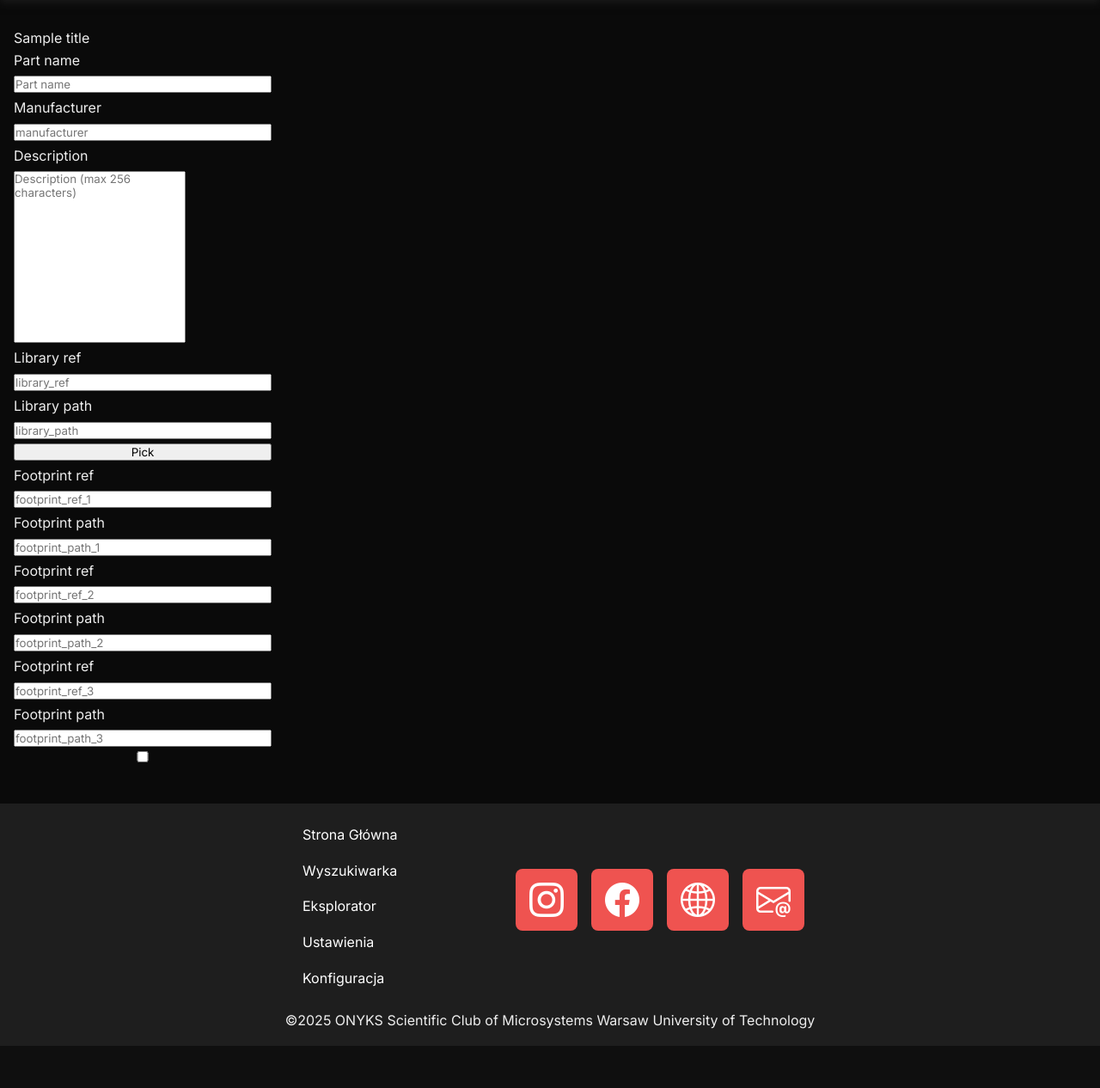
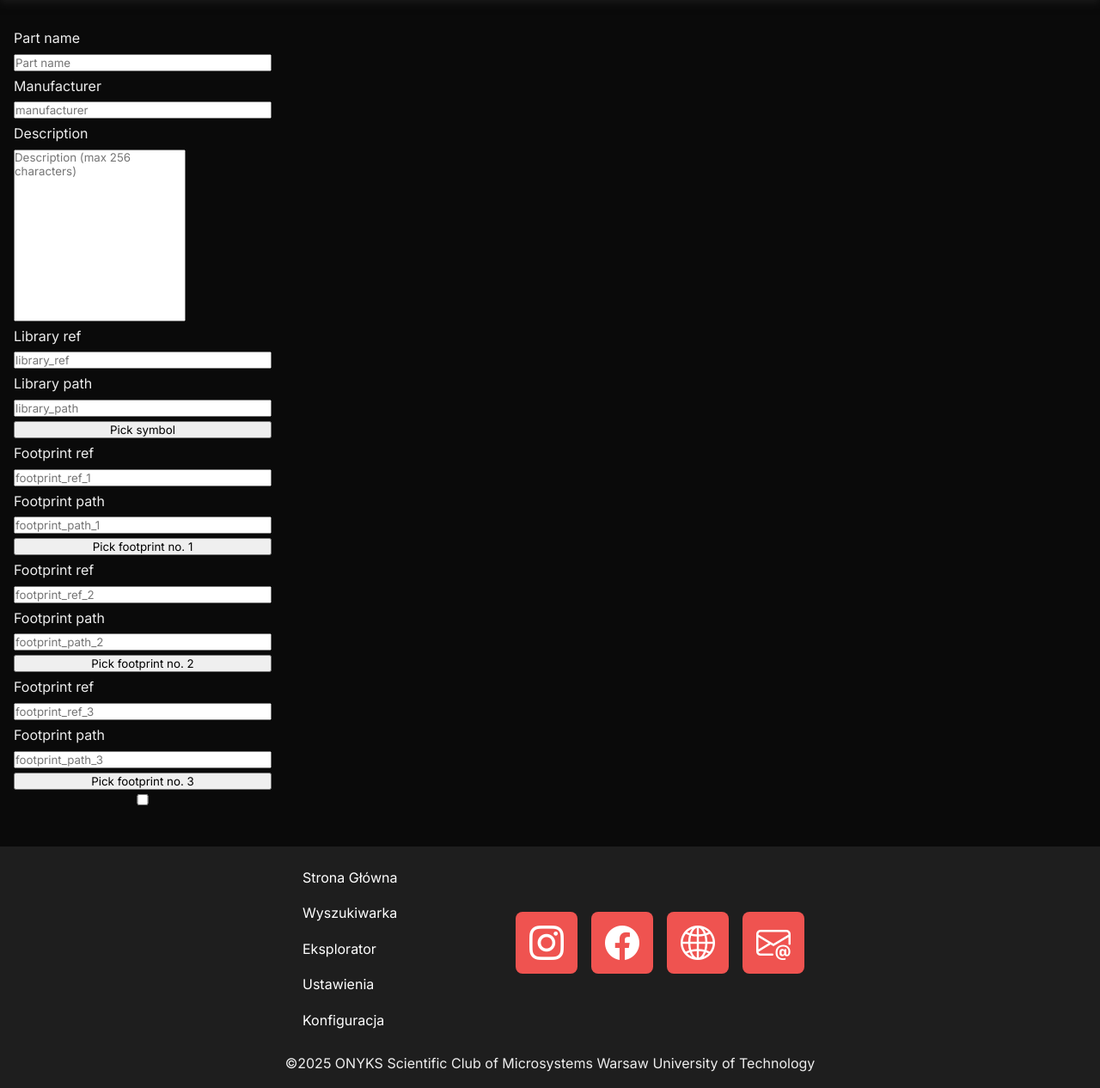
Before and after one commit to knonyks/onyks-pcb-elements-database-manager, a Python web app: template server/app/templates/element_form.html in a window 1280 px wide. Shown: the part 80-1346 px from the top of the page at 86% size. Before the commit the page ends 1297 px from the top, so only its background shows below. Run offline with Jinja, Linux system fonts and the light colour scheme; the template is opened without the code that fills it: most values are stand-ins (such as "Sample title", 1, 10 or a date in 2020); form fields are guessed from the names that the template uses; some libraries are stand-ins or nearby versions.

Commit message:
Explorer fixes and others

```diff
--- a/server/app/static/JS/element_form.js
+++ b/server/app/static/JS/element_form.js
@@ -1,29 +1,157 @@
-let element_form = document.getElementById('myForm');
-let confirmationDialog = new Dialog('confirmationDialog')
-confirmationDialog.yes = (e) =>
+//DIALOGS AND FORM
+let elementForm = document.querySelector('#element-form')
+let confirmationDialog = new Dialog('confirmation-dialog')
+let errorDialog = new Dialog('error-dialog')
+let symbolDialog = new Dialog('symbol-dialog')
+let footprintDialog = new Dialog('footprint-dialog')
+
+//EXPLORERS
+let symbolsExplorer = new Explorer('symbol-explorer', 'svn/symbols', (x) => {return x}, 1)
+let footprintExplorer = new Explorer('footprint-explorer', 'svn/footprints', (x) => {return x}, 1)
+
+errorDialog.ok = () =>
 {
-    confirmationDialog.hide()
-    element_form.submit()
+    errorDialog.hide()
 }
 
-confirmationDialog.no = (e) =>
+//SYMBOL PICKER
+document.querySelector('#symbol-picker-btn').addEventListener('click', (e) =>
 {
-    confirmationDialog.hide()
-}
+    symbolDialog.ok = () =>
+    {
+        if(symbolsExplorer.getMarkedFiles().length != 0)
+        {
+            let library_ref = symbolsExplorer.getMarkedFiles()[0]
+            let library_path = symbolsExplorer.getCurrentPath()
+            document.querySelector('#library-ref').value = library_ref
+            document.querySelector('#library-path').value = library_path
+            console.log(library_path, library_ref)
+            symbolDialog.hide()
+        }
+        else
+        {
+            errorDialog.show()
+        }
+    }
+    symbolsExplorer.init()
+    symbolsExplorer.updateExplorerUI()
+    symbolDialog.show()
+})
 
-element_form.addEventListener('submit', (e) =>
+//FOOTPRINT PICKER NO 1
+document.querySelector('#footprint-picker-1-btn').addEventListener('click', (e) =>
 {
-    e.preventDefault();
-    confirmationDialog.show()
-});
+    footprintDialog.ok = () =>
+    {
+        if(footprintExplorer.getMarkedFiles().length != 0)
+        {
+            let library_ref = footprintExplorer.getMarkedFiles()[0]
+            let library_path = footprintExplorer.getCurrentPath()
+            document.querySelector('#footprint-ref-1').value = library_ref
+            document.querySelector('#footprint-path-1').value = library_path
+            footprintDialog.hide()
+        }
+        else
+        {
+            errorDialog.show()
+        }
+    }
+    footprintExplorer.init()
+    footprintExplorer.updateExplorerUI()
+    footprintDialog.show()
+})
 
-////////////////////////////////
-let explorerDialog = new Dialog('explorerDialog')
-explorerDialog.ok = (e) =>
+//FOOTPRINT PICKER NO 2
+document.querySelector('#footprint-picker-2-btn').addEventListener('click', (e) =>
 {
-    explorerDialog.hide()
-}
+    footprintDialog.ok = () =>
+    {
+        if(footprintExplorer.getMarkedFiles().length != 0)
+        {
+            let library_ref = footprintExplorer.getMarkedFiles()[0]
+            let library_path = footprintExplorer.getCurrentPath()
+            document.querySelector('#footprint-ref-2').value = library_ref
+            document.querySelector('#footprint-path-2').value = library_path
+            footprintDialog.hide()
+        }
+        else
+        {
+            errorDialog.show()
+        }
+    }
+    footprintExplorer.init()
+    footprintExplorer.updateExplorerUI()
+    footprintDialog.show()
+})
 
-let explorer = new Explorer('explorer', 'svn/symbols', (x) => {return x})
-explorer.init()
-explorer.updateExplorerUI()
+//FOOTPRINT PICKER NO 3
+document.querySelector('#footprint-picker-3-btn').addEventListener('click', (e) =>
+{
+    footprintDialog.ok = () =>
+    {
+        if(footprintExplorer.getMarkedFiles().length != 0)
+        {
+            let library_ref = footprintExplorer.getMarkedFiles()[0]
+            let library_path = footprintExplorer.getCurrentPath()
+            document.querySelector('#footprint-ref-3').value = library_ref
+            document.querySelector('#footprint-path-3').value = library_path
+            footprintDialog.hide()
+        }
+        else
+        {
+            errorDialog.show()
+        }
+    }
+    footprintExplorer.init()
+    footprintExplorer.updateExplorerUI()
+    footprintDialog.show()
+})
+
+
+
+// let element_form = document.getElementById('myForm');
+// let confirmationDialog = new Dialog('confirmationDialog')
+// confirmationDialog.yes = (e) =>
+// {
+//     confirmationDialog.hide()
+//     element_form.submit()
+// }
+
+// confirmationDialog.no = (e) =>
+// {
+//     confirmationDialog.hide()
+// }
+
+// element_form.addEventListener('submit', (e) =>
+// {
+//     e.preventDefault();
+//     confirmationDialog.show()
+// });
+
+// ////////////////////////////////
+// let symbol-explorer = new Dialog('symbol-explorer')
+// symbol-explorer.ok = (e) =>
+// {
+//     symbol-explorer.hide()
+// }
+
+
+// let symbolsExplorer = new Explorer('symbol-explorer', 'svn/symbols', (x) => {return x}, 1)
+// // let footprintExplorer = new Explorer('symbol-explorer', 'svn/footprints', (x) => {return x}, 1)
+
+
+
+
+// //////
+// document.querySelector('#symbol-picker-btn').addEventListener('click', (e) =>
+// {
+//     symbolsExplorer.init()
+//     symbolsExplorer.updateExplorerUI()
+//     symbol-explorer.show()
+// })
+
+// // document.querySelector('#symbol-btn').addEventListener('click', (e) =>
+// // {
+// //     footprintExplorer.init()
+// //     footprintExplorer.updateExplorerUI()
+// // })
--- a/server/app/static/JS/dialog.js
+++ b/server/app/static/JS/utils/dialog.js
@@ -10,7 +10,6 @@ class Dialog
         this.close = null
         this.ui.addEventListener("click", (e) =>
         {
-            console.log(e.target)
             if(e.target.classList.contains("yes"))
             {
                 this.yes(e)
--- a/server/app/static/JS/utils/explorer.js
+++ b/server/app/static/JS/utils/explorer.js
@@ -1,6 +1,6 @@
 class Explorer
 {
-    constructor(id, path, filter)
+    constructor(id, path, filter, pathStartIndex=0)
     {
         this.ui =
         {
@@ -13,10 +13,26 @@ class Explorer
         this.filter = filter
         this.ui.main.addEventListener("click", this.explorerEvent)
         this.ui.main.addEventListener("dblclick", this.explorerEvent)
+        this.pathStartIndex = pathStartIndex
+        this.multifileMarking = false
     }
     init()
     {
         this.initSocket()
+    }
+    getMarkedFiles()
+    {
+        let list = this.ui.container.querySelectorAll('.marked')
+        let result = []
+        for(let i of list)
+        {
+            result.push(i.querySelector('.explorer-content-obj-name').innerText)
+        }
+        return result
+    }
+    getCurrentPath()
+    {
+        return this.pathChain.slice(this.pathStartIndex, this.pathChain.length).join('/')
     }
     initSocket()
     {
@@ -25,24 +41,81 @@ class Explorer
         {
             for(let file of data)
             {
-                explorer.appendFile(file[0], file[1])
+                this.appendFile(file[0], file[1])
             }
         })
+    }
+    __markObj(src)
+    {
+        if(src.classList.contains('symbol') || src.classList.contains('footprint'))
+        {
+            let marked = this.ui.container.querySelector('.marked')
+            if(marked == null)
+            {
+                src.classList.add('marked')
+            }
+            else
+            {
+                console.log(src, marked, src == marked)
+                if(src == marked)
+                {
+                    src.classList.remove('marked')
+                }
+                else
+                {
+                    marked.classList.remove('marked')
+                    src.classList.add('marked')
+                }
+                // marked.classList.remove('marked')
+                // src.classList.add('marked')
+            }
+
+
+
+        }
+
+        // if(src.manager.ui.container.querySelector('marked') != null)
+        // {
+        //     src.manager.ui.container.querySelector('marked').classList.remove('marked')
+
+        // }
+        // else
+        // {
+
+        // }
     }
     explorerEvent(e)
     {
         if(e.type === "click")
         {
+            //PATH
             if(e.target.classList.contains("explorer-path-obj"))
             {
                 let id = parseInt(e.target.dataset.setId)
                 this.manager.pathChain = this.manager.pathChain.slice(0, id + 1)
                 this.manager.updateExplorerUI()
             }
+            //MARK THE CHOOSEN SYMBOL
+            else if(e.target.classList.contains("explorer-content-obj"))
+            {
+                this.manager.__markObj(e.target)
+                // if(this.manager.ui.container.querySelector('marked') != null)
+                // {
+                //     this.manager.ui.container.querySelector('marked').classList.remove('marked')
+                // }
+                // e.target.classList.add('marked')
+                // if(this.manager.querySelector('marked'))
+                // {
+
+                // }
+            }
+            else if(e.target.classList.contains("explorer-content-obj-name"))
+            {
+                this.manager.__markObj(e.target.parentElement)
+            }
         }
         else if(e.type === "dblclick")
         {
-            console.log(e.target)
             //GO INSIDE TO THE FOLDER OR PCBLIB/SCHLIB FILE
             if(e.target.classList.contains("explorer-content-obj"))
             {
@@ -54,9 +127,15 @@ class Explorer
             }
             else if(e.target.classList.contains("explorer-content-obj-name"))
             {
-                console.log(e.target)
-                this.manager.pathChain.push(e.target.innerText)
-                this.manager.updateExplorerUI()
+                let parent = e.target.parentElement
+                let condition = parent.classList.contains("folder")
+                condition |= parent.classList.contains('pcblib')
+                condition |= parent.classList.contains('schlib')
+                if(condition)
+                {
+                    this.manager.pathChain.push(e.target.innerText)
+                    this.manager.updateExplorerUI()
+                }
             }
         }
     }
@@ -64,7 +143,7 @@ class Explorer
     {
         this.ui.paths.innerHTML = ''
         this.ui.container.innerHTML = ''
-        for(let i = 0; i < this.pathChain.length; i++)
+        for(let i = this.pathStartIndex; i < this.pathChain.length; i++)
         {
             let ui = document.createElement('div')
             ui.classList.add('explorer-path-obj')
@@ -74,60 +153,6 @@ class Explorer
         }
         this.socket.emit('explorer-get-files', {'path': this.pathChain.join('/')})
     }
-
-
-
-
-    // explorerEvent(e)
-    // {
-    //     if(e.type === "click")
-    //     {
-    //         if(e.target.classList.contains("explorer-path-obj"))
-    //         {
-    //             let id = parseInt(e.target.dataset.setId)
-    //             this.manager.pathChain = this.manager.pathChain.slice(0, id + 1)
-    //             this.manager.socket.emit('explorer-get-files', {'path': this.manager.pathChain.join('/')})
-    //         }
-    //     }
-
-
-
-
-
-
-
-    //     // else if(e.type === "dblclick")
-    //     // {
-    //     //     if(e.target.classList.contains("explorer-content-obj"))
-    //     //     {
-    //     //         console.log(2)
-    //     //         if(e.target.classList.contains("folder"))
-    //     //         {
-    //     //             console.log(this.manager.appendPath(e.target.querySelector('.explorer-content-obj-name').innerText))
-    //     //             // this.appendPath(e.target.querySelector('.explorer-content-obj-name').innerText)
-    //     //             console.log(this.manager.pathChain.join('/'))
-    //     //             this.manager.removeAllFiles()
-    //     //             this.manager.socket.emit('explorer-get-files', {'path': this.manager.pathChain.join('/')})
-
-    //     //         }
-    //     //     }
-    //     // }
-    // }
-
-
-
-
-
-
-
-
-
-
-
-    // removeAllFiles()
-    // {
-    //     this.ui.container.innerHTML = ''
-    // }
     appendFile(name, type)
     {
         let ui = {main: document.createElement('div'), name: document.createElement('div'), infoBtn: document.createElement('div')}
@@ -141,35 +166,4 @@ class Explorer
         ui.main.appendChild(ui.infoBtn)
         this.ui.container.appendChild(ui.main)
     }
-    // appendPath(path)
-    // {
-    //     this.pathChain.push(path)
-    //     let ui = document.createElement('div')
-    //     ui.classList.add('explorer-path-obj')
-    //     ui.dataset.setId = this.pathChain.length - 1
-    //     ui.innerText = path
-    //     this.ui.paths.appendChild(ui)
-    // }
-    // removeLastPath()
-    // {
-    //     if(this.pathChain.length > 1)
-    //         this.pathChain.pop()
-    //     this.ui.paths.removeChild(this.ui.paths.lastChild)
-    // }
-
-
-
-    // updateUI()
-    // {
-    //     this.ui.paths.innerHTML = ''
-    //     for(let i = 0; i < this.pathChain.length; i++)
-    //     {
-    //         let ui = document.createElement('div')
-    //         ui.classList.add('explorer-path-obj')
-    //         ui.dataset.setId = i
-    //         ui.innerText = this.pathChain[i]
-    //         this.ui.paths.appendChild(ui)
-    //     }
-
-    // }
 }
--- /dev/null
+++ b/server/app/static/css/element_form.css
@@ -0,0 +1,24 @@
+    form
+    {
+        display: flex;
+        flex-direction: column;
+        gap: 5px;
+        width: 300px;
+    }
+    textarea
+    {
+        resize: none;
+        width: 200px;
+        height: 200px;
+    }
+    .aaa
+    {
+        display: flex;
+        flex-direction: row;
+        gap: 20px;
+    }
+
+    #error-dialog > div
+    {
+        width: fit-content;
+    }
--- a/server/app/static/css/explorer.css
+++ b/server/app/static/css/utils/explorer.css
@@ -4,6 +4,7 @@
     flex-direction: row;
     gap: 1rem;
     width: 100%;
+    height: 100%;
 }
 
 .explorer-navbar
@@ -200,32 +201,14 @@
     top: 0;
     background-color: #0400ff;
     padding: 1rem;
-    /* background-color: red;
-    border-radius: 0.5rem;
-    padding: 1rem; */
 }
 
 
-
-
-/* .explorer-content-obj-info-btn
+.explorer-content-obj.symbol.marked,
+.explorer-content-obj.footprint.marked
 {
-    right: 0;
-    top: 1rem;
-    position: absolute;
+    background-color: red;
 }
-
-.explorer-content-obj-info-btn::after
-{
-    font-family: 'bootstrap-icons';
-    content: '\F431';
-    line-height: 1.2rem;
-    height: 1.2rem;
-    width: 1.2rem;
-    background-color: red;
-    border-radius: 0.5rem;
-    padding: 1rem;
-} */
 
 @media (max-width: 900px)
 {
--- a/server/app/templates/base.html
+++ b/server/app/templates/base.html
@@ -1,13 +1,13 @@
 <!DOCTYPE html>
 <html lang="en">
     <head>
-        <meta charset="utf-8" />
+        <meta charset="utf-8"/>
         <title>{{title}}</title>
         <link rel="icon" href="{{url_for('static', filename='img/ico.ico')}}">
         <link rel="stylesheet" href="{{url_for('static', filename='css/general.css')}}">
         <link rel="stylesheet" href="{{url_for('static', filename='css/navbar.css')}}">
-        <link rel="stylesheet" href="{{url_for('static', filename='css/toast.css')}}">
-        <link rel="stylesheet" href="{{url_for('static', filename='css/dialog.css')}}">
+        <link rel="stylesheet" href="{{url_for('static', filename='css/utils/toast.css')}}">
+        <link rel="stylesheet" href="{{url_for('static', filename='css/utils/dialog.css')}}">
         <link href="https://fonts.googleapis.com/css2?family=Inter:wght@400;500;600&display=swap" rel="stylesheet">
         <meta name="viewport" content="width=device-width, initial-scale=1.0">
         <script src="https://cdn.socket.io/4.5.4/socket.io.min.js"></script>
@@ -17,9 +17,7 @@
     {% endblock %}
     <body>
         <div class="navbar">
-            <a class="logo" href="{{url_for('main.dashboard')}}">
-                <img src="{{url_for('static', filename='img/logo.png')}}" alt="ONYKS Logo">
-            </a>
+            <a class="logo" href="{{url_for('main.dashboard')}}"><img src="{{url_for('static', filename='img/logo.png')}}" alt="ONYKS Logo"></a>
             <div class="nav-btns">
                 <a class="nav-btn {% if active_page == 'dashboard' %}open{% endif %}" href="{{url_for('main.dashboard')}}">Strona Główna</a>
                 <a class="nav-btn {% if active_page == 'search_components' %}open{% endif %}" href="{{url_for('main.search_compontents')}}">Wyszukiwarka</a>
@@ -53,8 +51,8 @@
             <div class="footer-copyright">©2025 ONYKS Scientific Club of Microsystems Warsaw University of Technology</div>
         </div>
         <script src="{{ url_for('static', filename='js/navbar.js') }}"></script>
-        <script src="{{ url_for('static', filename='js/toast.js') }}"></script>
-        <script src="{{url_for('static', filename='js/dialog.js')}}"></script>
+        <script src="{{ url_for('static', filename='js/utils/toast.js') }}"></script>
+        <script src="{{url_for('static', filename='js/utils/dialog.js')}}"></script>
         {% block js %}
 
         {% endblock %}
--- a/server/app/templates/dashboard.html
+++ b/server/app/templates/dashboard.html
@@ -31,7 +31,7 @@
     </div>
 
     <!-- Długa karta -->
-    <div class="last-change-card">
+    <!-- <div class="last-change-card">
         <div class="left">
             <h2>Ostatnia Zmiana</h2>
             <p><strong>Autor:</strong> Jan Kowalski</p>
@@ -42,6 +42,6 @@
             <p><strong>Zmiana:</strong> Dodano footprint do LM317</p>
             <p><strong>Komentarz:</strong> Aktualizacja zgodnie z datasheet</p>
         </div>
-    </div>
+    </div> -->
 </div>
 {% endblock %}
--- a/server/app/templates/element_form.html
+++ b/server/app/templates/element_form.html
@@ -1,12 +1,15 @@
 {% extends "base.html" %}
 
 {% block css %}
-<link rel="stylesheet" href="{{url_for('static', filename='css/explorer.css')}}">
+<link rel="stylesheet" href="{{url_for('static', filename='css/utils/explorer.css')}}">
+<link rel="stylesheet" href="{{url_for('static', filename='css/element_form.css')}}">
 {% endblock %}
 
 {% block content %}
 
-<div class="dialog" id="confirmationDialog">
+
+
+<div class="dialog" id="confirmation-dialog">
     <div>
         <div class="dialog-top-bar-title">Komunikat</div>
         <div class="dialog-top-bar-close"></div>
@@ -20,33 +23,18 @@
     </div>
 </div>
 
-<div class="dialog" id="explorerDialog">
+<div class="dialog" id="symbol-dialog">
     <div>
         <div class="dialog-top-bar-title">Wybierz symbol</div>
         <div class="dialog-top-bar-close"></div>
         <div class="dialog-content">
-            <div class="explorer" id="explorer">
+            <div class="explorer" id="symbol-explorer">
                 <div class="explorer-navbar">
-                    <input type="search" id="site-search" name="q" />
-                    <div class="switch-ver">
-                        <div class="switch"></div>
-                        <div class="switch-option">All</div>
-                        <div class="switch-option">Footprints</div>
-                        <div class="switch-option">Symbols</div>
-                    </div>
-                    <div class="">
-                        <div class="">LEFT</div>
-                        <div class="">RIFGHT</div>
-                    </div>
-                    <div class="">Upload</div>
+                    <input type="search" class="explorer-navbar-search"/>
                 </div>
                 <div class="explorer-browser">
-                    <div class="explorer-path">
-
-                    </div>
-                    <div class="explorer-content">
-
-                    </div>
+                    <div class="explorer-path"></div>
+                    <div class="explorer-content"></div>
                 </div>
             </div>
         </div>
@@ -56,34 +44,40 @@
     </div>
 </div>
 
-<div>{{title}}</div>
+<div class="dialog" id="footprint-dialog">
+    <div>
+        <div class="dialog-top-bar-title">Wybierz symbol</div>
+        <div class="dialog-top-bar-close"></div>
+        <div class="dialog-content">
+            <div class="explorer" id="footprint-explorer">
+                <div class="explorer-navbar">
+                    <input type="search" class="explorer-navbar-search"/>
+                </div>
+                <div class="explorer-browser">
+                    <div class="explorer-path"></div>
+                    <div class="explorer-content"></div>
+                </div>
+            </div>
+        </div>
+        <div class="dialog-bottom-btns">
+            <div class="dialog-bottom-btn ok">OK</div>
+        </div>
+    </div>
+</div>
 
-<style>
-    form
-    {
-        display: flex;
-        flex-direction: column;
-        gap: 5px;
-        width: 300px;
-    }
-    textarea
-    {
-        resize: none;
-        width: 200px;
-        height: 200px;
-    }
-    .aaa
-    {
-        display: flex;
-        flex-direction: row;
-        gap: 20px;
-    }
-</style>
+<div class="dialog" id="error-dialog">
+    <div>
+        <div class="dialog-top-bar-title">Komunikat</div>
+        <div class="dialog-top-bar-close"></div>
+        <div class="dialog-content">Nie wybrano elementu!</div>
+        <div class="dialog-bottom-btns">
+            <div class="dialog-bottom-btn ok">OK</div>
+        </div>
+    </div>
+</div>
 
-
-
-<form method="POST" id="myForm">
-    {{ form.hidden_tag() }}
+<form method="POST" id="element-form">
+    {{ form.hidden_tag()}}
     {{ form.part_name.label}}
     {{ form.part_name(size=32, placeholder="Part name")}}
 
@@ -101,30 +95,36 @@
     {% endfor %}
 
     {{form.library_ref.label }}
-    {{form.library_ref(placeholder="library_ref")}}
+    {{form.library_ref(placeholder="library_ref", id="library-ref")}}
 
     {{form.library_path.label }}
-    {{form.library_path(placeholder="library_path")}}
+    {{form.library_path(placeholder="library_path", id="library-path")}}
 
-    <button onclick="explorerDialog.show()">Pick</button>
+    <button id="symbol-picker-btn" type="button">Pick symbol</button>
 
     {{form.footprint_ref_1.label }}
-    {{form.footprint_ref_1(placeholder="footprint_ref_1")}}
+    {{form.footprint_ref_1(placeholder="footprint_ref_1", id="footprint-ref-1")}}
 
     {{form.footprint_path_1.label }}
-    {{form.footprint_path_1(placeholder="footprint_path_1")}}
+    {{form.footprint_path_1(placeholder="footprint_path_1", id="footprint-path-1")}}
+
+    <button id="footprint-picker-1-btn" type="button">Pick footprint no. 1</button>
 
     {{form.footprint_ref_2.label }}
-    {{form.footprint_ref_2(placeholder="footprint_ref_2")}}
+    {{form.footprint_ref_2(placeholder="footprint_ref_2", id="footprint-ref-2")}}
 
-        {{form.footprint_path_2.label }}
-    {{form.footprint_path_2(placeholder="footprint_path_2")}}
+    {{form.footprint_path_2.label }}
+    {{form.footprint_path_2(placeholder="footprint_path_2", id="footprint-path-2")}}
+
+    <button id="footprint-picker-2-btn" type="button">Pick footprint no. 2</button>
 
     {{form.footprint_ref_3.label }}
-    {{form.footprint_ref_3(placeholder="footprint_ref_3")}}
+    {{form.footprint_ref_3(placeholder="footprint_ref_3", id="footprint-ref-3")}}
 
-        {{form.footprint_path_3.label }}
-    {{form.footprint_path_3(placeholder="footprint_path_3")}}
+    {{form.footprint_path_3.label }}
+    {{form.footprint_path_3(placeholder="footprint_path_3", id="footprint-path-3")}}
+
+    <button id="footprint-picker-3-btn" type="button">Pick footprint no. 3</button>
 
     {{ form.accept(class="btn btn-primary", id='aaa') }}
 </form>
--- a/server/app/templates/search_components.html
+++ b/server/app/templates/search_components.html
@@ -99,10 +99,7 @@
 </div>
 
 {% block js %}
-<script src="{{ url_for('static', filename='js/search_components.js') }}"></script>
+<script src="{{ url_for('static', filename='js/search_components.js')}}"></script>
 {% endblock %}
 
 {% endblock %}
-
-
-Jak dostosować tabelkę do małych ekranów ? jak telefony ?
```
Also changed, not shown: server/app/models.py (+10 -10 lines), server/app/static/JS/explorer.js (+0 -14 lines), server/app/templates/explorer.html (+4 -13 lines), server/app/static/JS/utils/toast.js (renamed from server/app/static/JS/toast.js), server/app/static/css/utils/dialog.css (renamed from server/app/static/css/dialog.css), server/app/static/css/utils/toast.css (renamed from server/app/static/css/toast.css).
